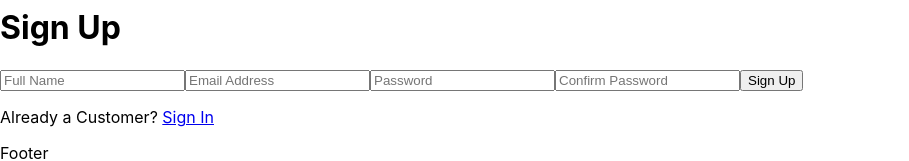
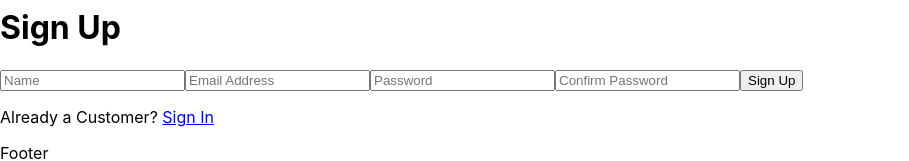
Before and after one commit to noh24/fetching-fashion, a React (Create React App) app in the folder frontend/: page /signup in a window 1280 px wide. Shown: the part 425-586 px from the top of the page, without its empty margins (0-909 px from the left). Built offline with nearby package versions, Linux system fonts and the light colour scheme.

Commit message:
add successful toast message on sign up

```diff
--- a/frontend/src/screens/SignUp.jsx
+++ b/frontend/src/screens/SignUp.jsx
@@ -37,8 +37,8 @@ const SignUp = () => {
       });
       storeDispatch({ type: "USER_SIGNIN", payload: data });
       localStorage.setItem("userInfo", JSON.stringify(data));
+      toast.success("Successfully signed up");
       navigate(redirect);
-      navigate("/");
     } catch (err) {
       toast.error(getError(err));
     }
@@ -53,7 +53,7 @@ const SignUp = () => {
       <form onSubmit={submitHandler}>
         <input
           type='text'
-          placeholder='Full Name'
+          placeholder='Name'
           onChange={(e) => setName(e.target.value)}
         />
         <input
@@ -74,7 +74,8 @@ const SignUp = () => {
         <button type='submit'>Sign Up</button>
       </form>
       <p>
-        Already a Customer? <Link to={`/signin?redirect=${redirect}`}>Sign In</Link>
+        Already a Customer?{" "}
+        <Link to={`/signin?redirect=${redirect}`}>Sign In</Link>
       </p>
     </main>
   );
```
